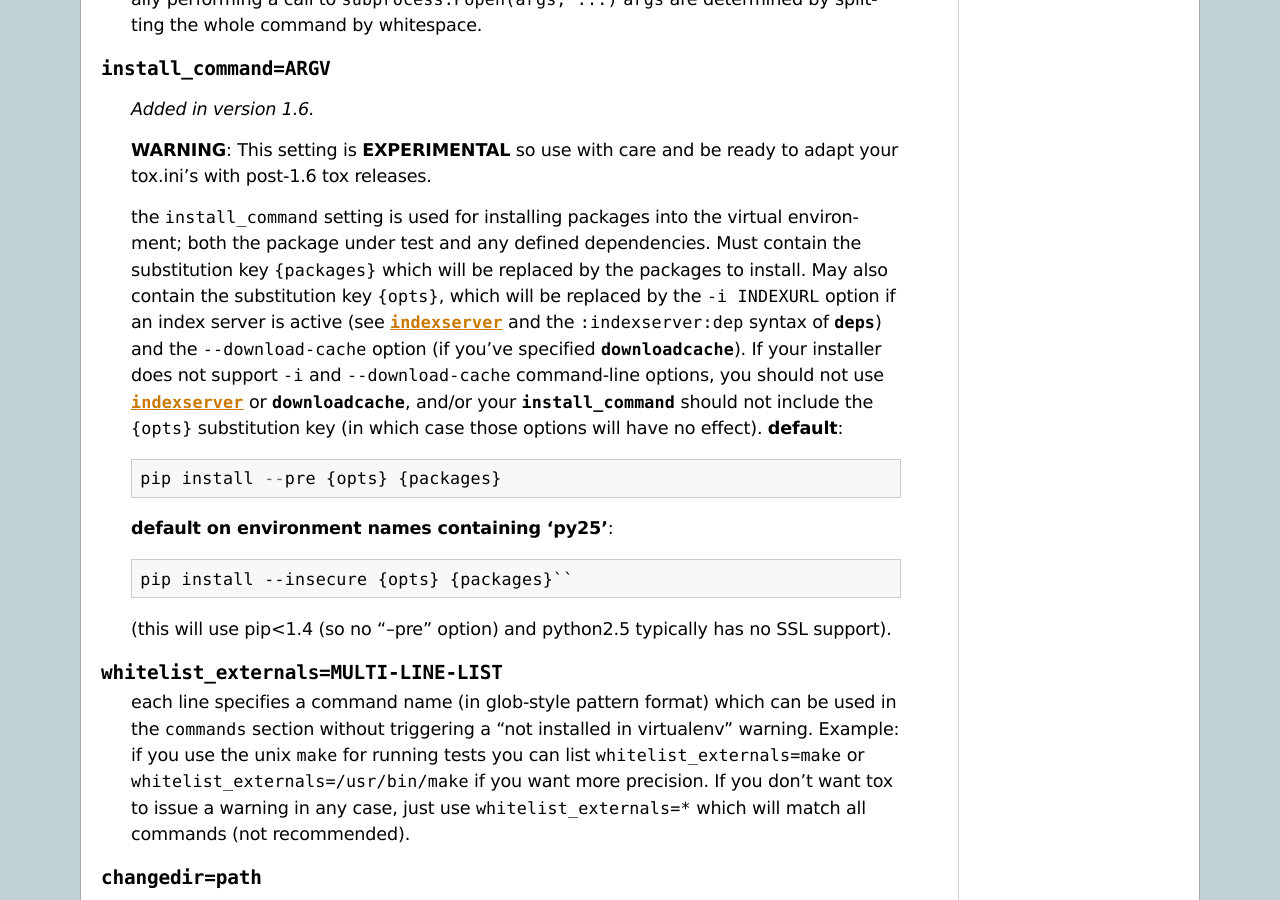
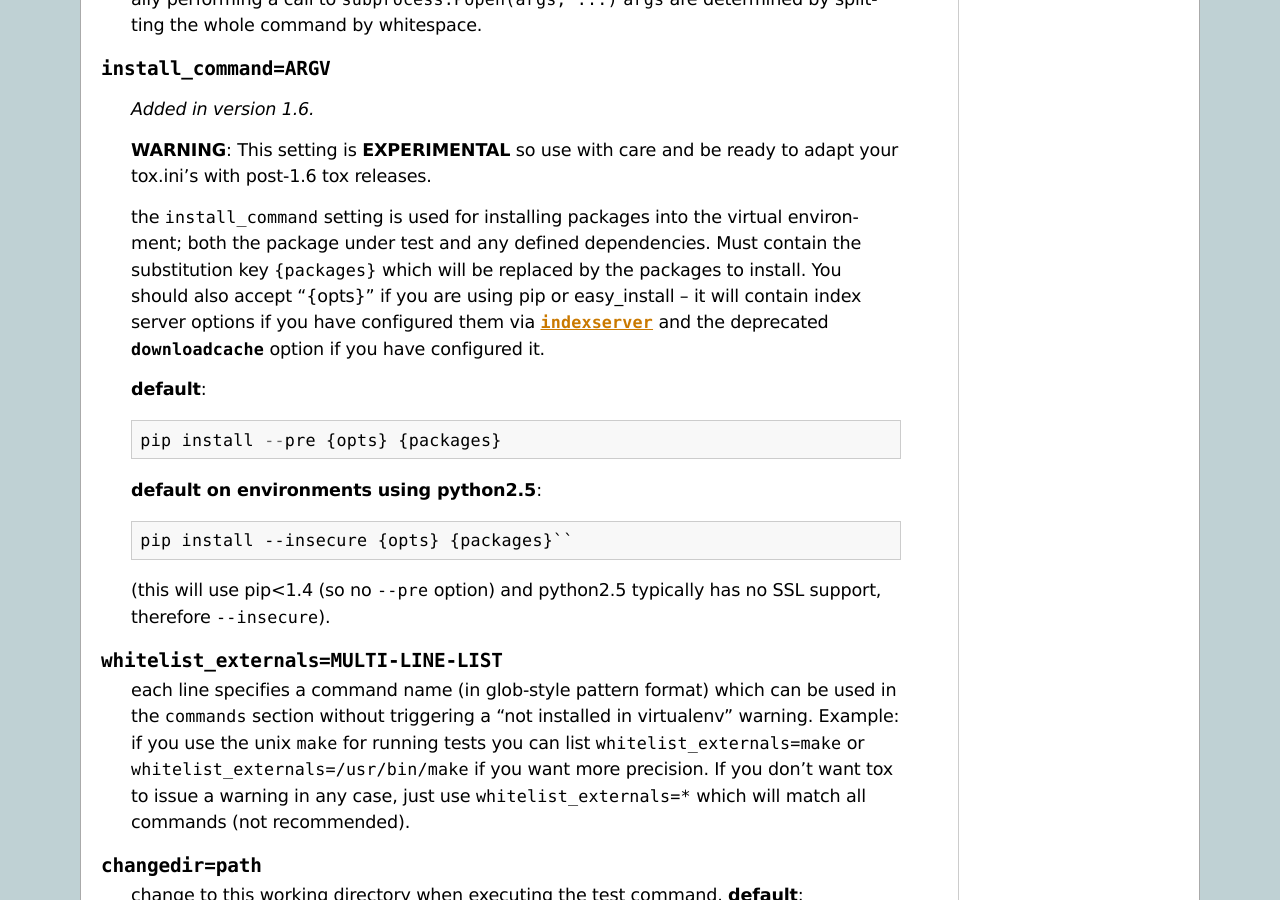
Before and after one commit to msabramo/tox, a Sphinx documentation site: the page built from doc/config.txt, in a window 1280 px wide and 900 px high, scrolled down 1472 px. Built offline with Sphinx 7.4.7, drawn with Linux system fonts in a browser that asks for light colours; some of the changed text lies outside the part shown.

Commit message:
refactor docs and changelog

```diff
--- a/doc/conf.py
+++ b/doc/conf.py
@@ -48,7 +48,7 @@ copyright = u'2013, holger krekel and others'
 # built documents.
 #
 # The short X.Y version.
-release = version = "1.5.0"
+release = version = "1.6.0"
 # The full version, including alpha/beta/rc tags.
 
 # The language for content autogenerated by Sphinx. Refer to documentation
--- a/doc/config.txt
+++ b/doc/config.txt
@@ -87,26 +87,22 @@ Complete list of settings that you can put into ``testenv*`` sections:
     the virtual environment; both the package under test
     and any defined dependencies. Must contain the substitution key
     ``{packages}`` which will be replaced by the packages to
-    install. May also contain the substitution key ``{opts}``, which
-    will be replaced by the ``-i INDEXURL`` option if an index server
-    is active (see :confval:`indexserver` and the ``:indexserver:dep``
-    syntax of :confval:`deps`) and the ``--download-cache`` option (if
-    you've specified :confval:`downloadcache`). If your installer does
-    not support ``-i`` and ``--download-cache`` command-line options,
-    you should not use :confval:`indexserver` or
-    :confval:`downloadcache`, and/or your :confval:`install_command`
-    should not include the ``{opts}`` substitution key (in which case
-    those options will have no effect).
+    install.  You should also accept "{opts}" if you are using
+    pip or easy_install -- it will contain index server options
+    if you have configured them via :confval:`indexserver`
+    and the deprecated :confval:`downloadcache` option
+    if you have configured it.
+
     **default**::
 
         pip install --pre {opts} {packages}
 
-    **default on environment names containing 'py25'**::
+    **default on environments using python2.5**::
 
         pip install --insecure {opts} {packages}``
 
-    (this will use pip<1.4 (so no "--pre" option) and
-    python2.5 typically has no SSL support).
+    (this will use pip<1.4 (so no ``--pre`` option) and python2.5
+    typically has no SSL support, therefore ``--insecure``).
 
 .. confval:: whitelist_externals=MULTI-LINE-LIST
 
--- a/doc/links.txt
+++ b/doc/links.txt
@@ -1,4 +1,5 @@
 
+.. _devpi: http://doc.devpi.net
 .. _Python: http://www.python.org
 .. _virtualenv: https://pypi.python.org/pypi/virtualenv
 .. _virtualenv3: https://pypi.python.org/pypi/virtualenv3
--- a/setup.py
+++ b/setup.py
@@ -28,7 +28,7 @@ def main():
         description='virtualenv-based automation of test activities',
         long_description=open("README.rst").read(),
         url='http://tox.testrun.org/',
-        version='1.6rc2',
+        version='1.6.0',
         license='http://opensource.org/licenses/MIT',
         platforms=['unix', 'linux', 'osx', 'cygwin', 'win32'],
         author='holger krekel',
--- a/tox/__init__.py
+++ b/tox/__init__.py
@@ -1,5 +1,5 @@
 #
-__version__ = '1.6rc2'
+__version__ = '1.6.0'
 
 class exception:
     class Error(Exception):
```
Also changed, not shown: doc/example/basic.txt (+8 -15 lines), doc/index.txt (+9 -5 lines), 4 other files.
